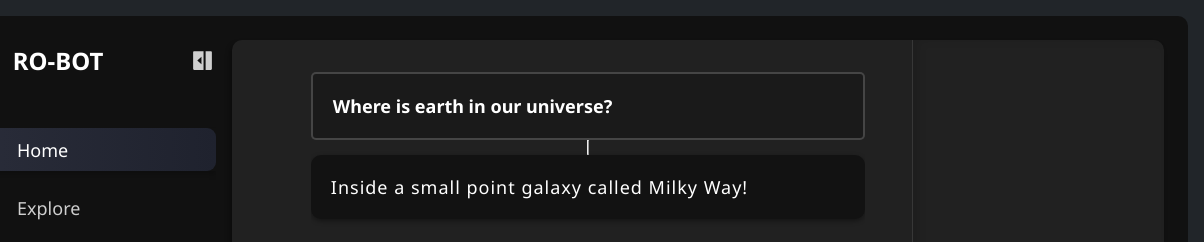
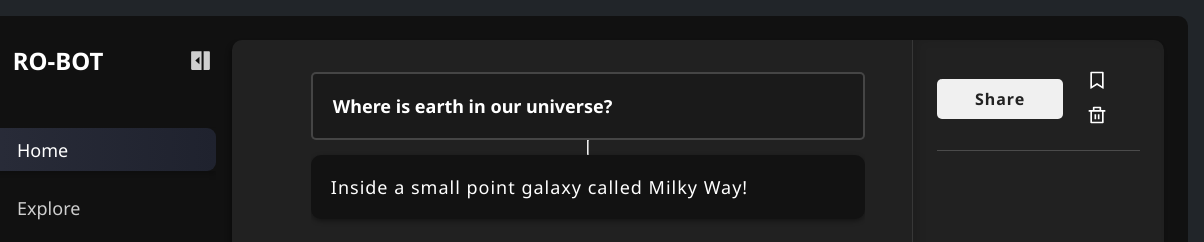
Before and after one commit to CshardZ/RO-BOT, a plain HTML site: page home.html in a window 1280 px wide. Shown: the top 242 px of the page, 76-1280 px from the left. Drawn offline with Linux system fonts and the light colour scheme.

Commit message:
Design(create): added toolbar layout and styles

```diff
--- a/home.css
+++ b/home.css
@@ -79,7 +79,7 @@ main {
 
     100% {
         position: absolute;
-        top: 4em;
+        top: 4.5em;
         left: 8em;
         opacity: 1;
         transform: rotate(180deg);
@@ -117,11 +117,15 @@ nav ul li:first-child {
     border: none;
     background: none;
     cursor: pointer;
-    padding: 0.1em;
+    padding: 0.2em;
     border-radius: 0.2em;
 
     display: flex;
     align-items: center;
+
+    svg {
+        width: 25px;
+    }
 
     transition: all 200ms;
 }
@@ -287,6 +291,7 @@ nav ul li.active {
 #highlights {
     height: 100%;
     width: 28%;
+    padding: 1.5em;
     border-radius: 0 10px 10px 0;
     border-left: 1px solid #ffffff1a;
     box-shadow:inset 5px 0px 10px rgba(0, 0, 0, 0.1);
@@ -401,3 +406,61 @@ hr {
     letter-spacing: 1px;
     font-size: large;
 }
+
+/* ======================================================== */
+/* CODEFOR: Toolbar in Highlights */
+
+#toolbar {
+    background: none;
+    display: flex;
+    justify-content: space-between;
+    align-items: center;
+    gap: 1em;
+    padding-bottom: 1em;
+    border-bottom: 1px solid #ffffff30;
+
+    svg {
+        width: 20px;
+        fill: #ffffff;
+    }
+
+
+}
+
+#bookmark-button, #delete-button {
+    background: none;
+    width: 35px;
+    padding: 6px;
+    border: none;
+    border-radius: 5px;
+}
+
+#share-button {
+    font-family: inherit;
+    font-size: 1em;
+    letter-spacing: 1px;
+    font-weight: bold;
+    color: #222;
+    background-color: #f0f0f0;
+    width: 150px;
+    padding: 9px;
+    border: none;
+    border-radius: 5px;
+
+    transition: all 500mx;
+}
+
+#share-button:hover {
+    background-color: #ffffff;
+    color: #000;
+    box-shadow: 0px 2px 5px rgba(0, 0, 0, 1);
+}
+
+#bookmark-button:hover, #delete-button:hover {
+    background-color: #363636;
+    box-shadow: 0px 2px 5px rgba(0, 0, 0, 0.4);
+}
+
+#share-button:active, #bookmark-button:active, #delete-button:active {
+    transform: translate(0, 0.1em);
+}
--- a/home.html
+++ b/home.html
@@ -78,8 +78,21 @@
                     </button>
                 </div>
             </div>
+
             <div id="highlights">
-
+                <div id="toolbar">
+                    <button id="share-button">
+                        Share
+                    </button>
+                    <div>
+                        <button id="bookmark-button">
+                            <svg xmlns="http://www.w3.org/2000/svg" viewBox="0 0 24 24" fill="#ffffff"><path d="M5 2H19C19.5523 2 20 2.44772 20 3V22.1433C20 22.4194 19.7761 22.6434 19.5 22.6434C19.4061 22.6434 19.314 22.6168 19.2344 22.5669L12 18.0313L4.76559 22.5669C4.53163 22.7136 4.22306 22.6429 4.07637 22.4089C4.02647 22.3293 4 22.2373 4 22.1433V3C4 2.44772 4.44772 2 5 2ZM18 4H6V19.4324L12 15.6707L18 19.4324V4Z"></path></svg>
+                        </button>
+                        <button id="delete-button">
+                            <svg xmlns="http://www.w3.org/2000/svg" viewBox="0 0 24 24" fill="rgba(255,255,255,1)"><path d="M17 6H22V8H20V21C20 21.5523 19.5523 22 19 22H5C4.44772 22 4 21.5523 4 21V8H2V6H7V3C7 2.44772 7.44772 2 8 2H16C16.5523 2 17 2.44772 17 3V6ZM18 8H6V20H18V8ZM9 11H11V17H9V11ZM13 11H15V17H13V11ZM9 4V6H15V4H9Z"></path></svg>
+                        </button>
+                    </div>
+                </div>
             </div>
         </div>
     </main>
```
Also changed, not shown: icons/bookmark-fill.svg (added), icons/bookmark-line.svg (added).
